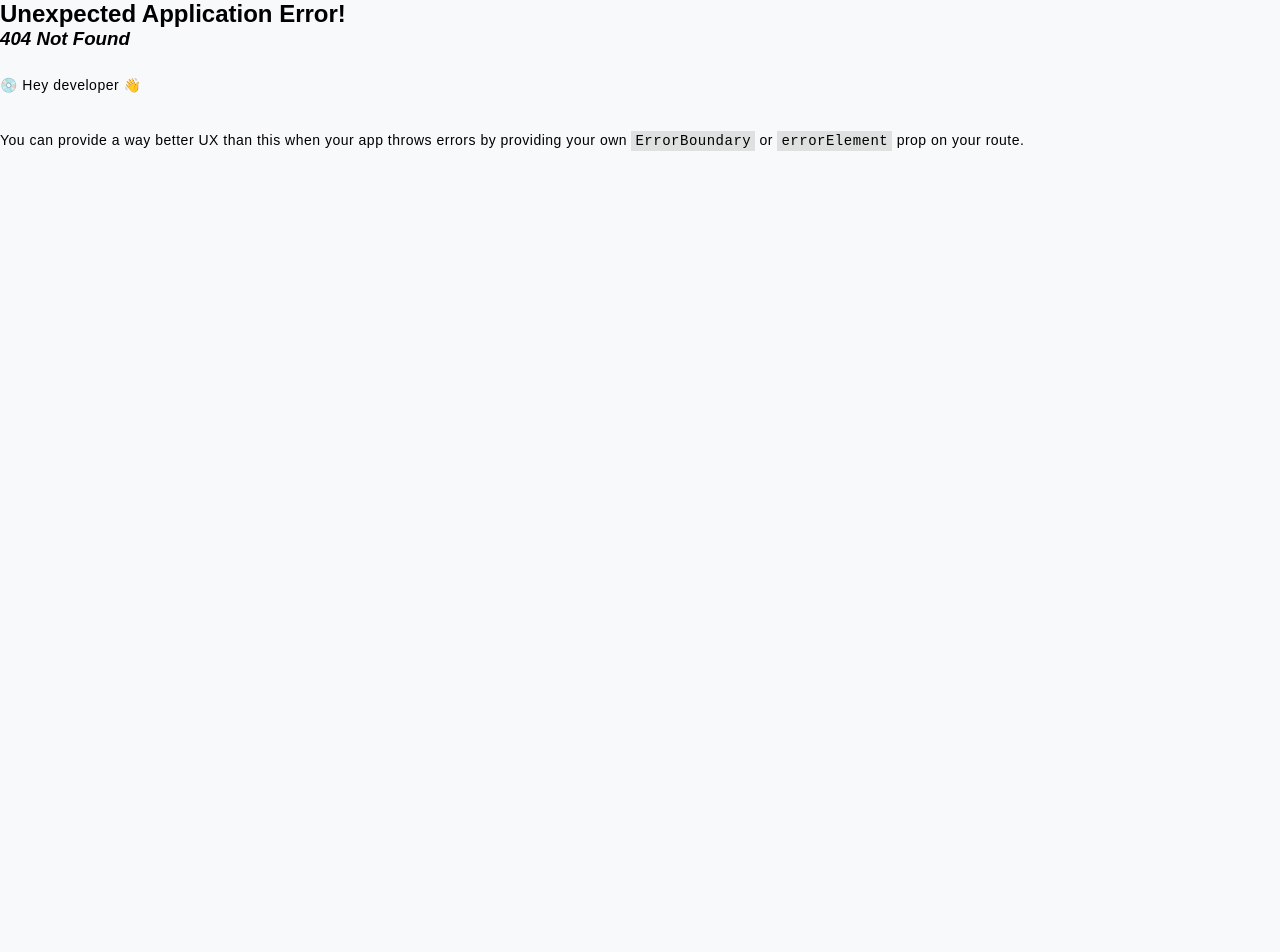
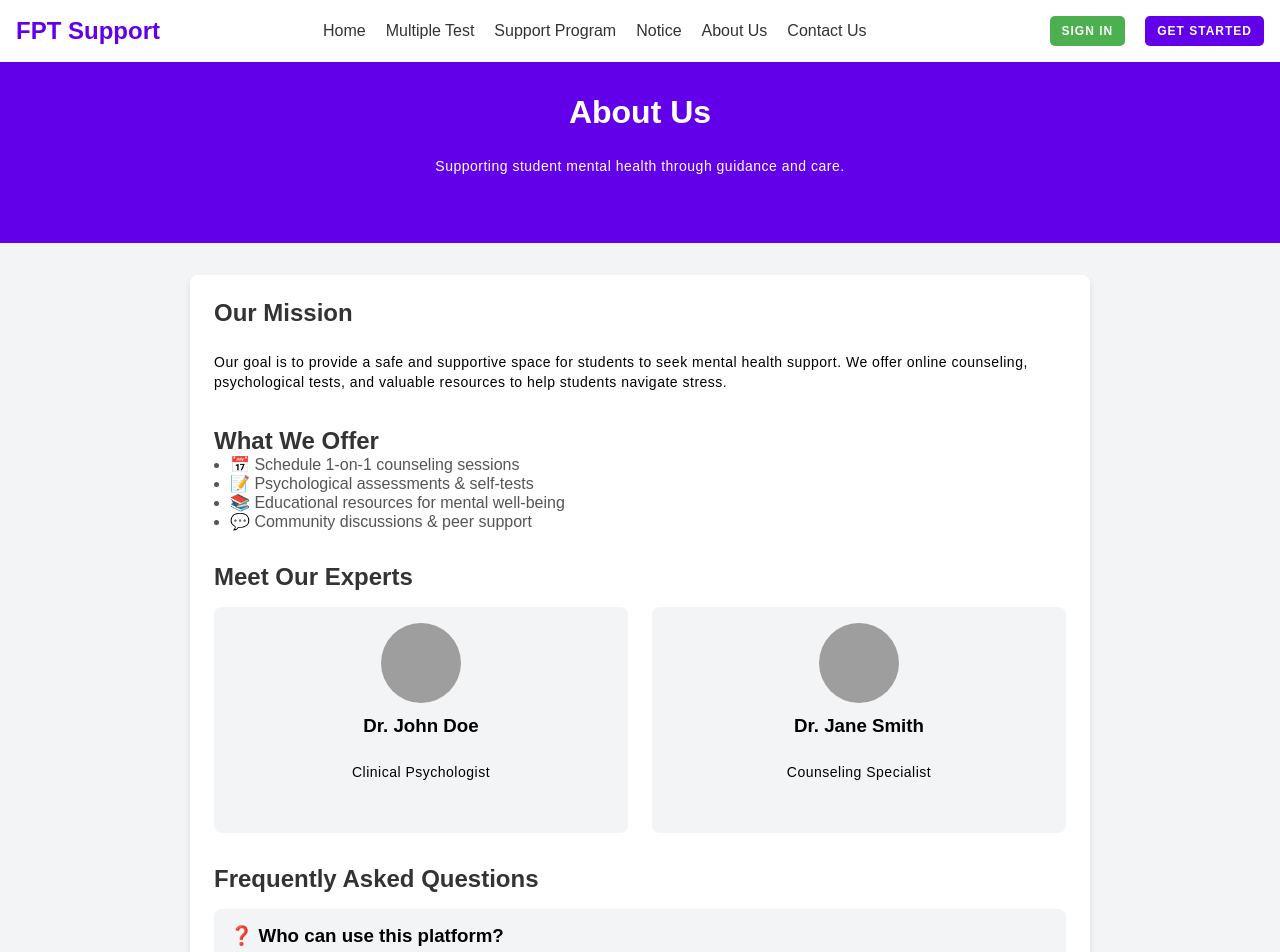
Before and after one commit to ThisIsLAK/Health-Consultant-System, a React (Vite) app in the folder FE/: page /aboutus in a window 1280 px wide. Before the commit this address had no page. Shown: the top 952 px of the page. Before the commit the page ends 800 px from the top, so only its background shows below. Built offline with nearby package versions, Linux system fonts and the light colour scheme; grey boxes are pictures that could not be loaded; the HTML template or start-up script is replaced by a standard one.

Commit message:
Create About Us page

```diff
--- a/FE/src/App.jsx
+++ b/FE/src/App.jsx
@@ -6,6 +6,7 @@ import LoginSignup from './pages/login/LoginSignup';
 import Homepage from './pages/student/Homepage';
 import UserProfile from './pages/student/UserProfile';
 import ContactUs from './pages/student/ContactUs';
+import AboutUs from './pages/student/AboutUs';
 
 const router = createBrowserRouter([
   {
@@ -23,6 +24,10 @@ const router = createBrowserRouter([
   {
     path: "/contact",
     element: <ContactUs />,
+  },
+  {
+    path: "/aboutus",
+    element: <AboutUs/>,
   }
 ]);
 
--- a/FE/src/pages/components/homepage/Navbar.jsx
+++ b/FE/src/pages/components/homepage/Navbar.jsx
@@ -8,7 +8,7 @@ const Navbar = () => (
             <a href="#">Multiple Test</a>
             <a href="#">Support Program</a>
             <a href="#">Notice</a>
-            <a href="#">About Us</a>
+            <a href="/aboutus">About Us</a>
             <a href="/contact">Contact Us</a>
         </div>
         <div className="navbar-actions">
--- /dev/null
+++ b/FE/src/pages/student/AboutUs.css
@@ -0,0 +1,70 @@
+/* About Us Page Styles */
+.about-container {
+    background-color: #f3f4f6;
+    min-height: 100vh;
+    display: flex;
+    flex-direction: column;
+    align-items: center;
+  }
+
+  .about-header {
+    background-color: #6200ea;
+    color: white;
+    width: 100%;
+    text-align: center;
+    padding: 2rem;
+  }
+
+  .about-content {
+    background-color: white;
+    box-shadow: 0 4px 6px rgba(0, 0, 0, 0.1);
+    border-radius: 8px;
+    padding: 1.5rem;
+    max-width: 900px;
+    width: 100%;
+    margin-top: 2rem;
+  }
+
+  .about-section {
+    margin-bottom: 2rem;
+  }
+
+  .about-section h2 {
+    font-size: 1.5rem;
+    font-weight: bold;
+    color: #333;
+  }
+
+  .about-section ul {
+    list-style-type: disc;
+    padding-left: 1rem;
+    color: #555;
+  }
+
+  .expert-grid {
+    display: grid;
+    grid-template-columns: repeat(auto-fit, minmax(200px, 1fr));
+    gap: 1.5rem;
+    margin-top: 1rem;
+  }
+
+  .expert {
+    background: #f3f4f6;
+    padding: 1rem;
+    border-radius: 8px;
+    text-align: center;
+  }
+
+  .expert img {
+    width: 80px;
+    height: 80px;
+    border-radius: 50%;
+    margin-bottom: 0.5rem;
+  }
+
+  .faq-section .faq-item {
+    background: #f3f4f6;
+    padding: 1rem;
+    border-radius: 8px;
+    margin-top: 1rem;
+  }
--- /dev/null
+++ b/FE/src/pages/student/AboutUs.jsx
@@ -0,0 +1,63 @@
+import React from "react";
+import "./AboutUs.css";
+import Footer from "../components/homepage/Footer";
+import Navbar from "../components/homepage/Navbar";
+
+const AboutUs = () => (
+    <div>
+        <Navbar/>
+        <div className="about-container">
+            <div className="about-header">
+                <h1>About Us</h1>
+                <p>Supporting student mental health through guidance and care.</p>
+            </div>
+            <div className="about-content">
+                <section className="about-section">
+                    <h2>Our Mission</h2>
+                    <p>
+                        Our goal is to provide a safe and supportive space for students to seek mental health support.
+                        We offer online counseling, psychological tests, and valuable resources to help students navigate stress.
+                    </p>
+                </section>
+                <section className="about-section">
+                    <h2>What We Offer</h2>
+                    <ul>
+                        <li>📅 Schedule 1-on-1 counseling sessions</li>
+                        <li>📝 Psychological assessments & self-tests</li>
+                        <li>📚 Educational resources for mental well-being</li>
+                        <li>💬 Community discussions & peer support</li>
+                    </ul>
+                </section>
+                <section className="about-section expert-section">
+                    <h2>Meet Our Experts</h2>
+                    <div className="expert-grid">
+                        <div className="expert">
+                            <img src="/expert1.jpg" alt="Dr. John Doe" />
+                            <h3>Dr. John Doe</h3>
+                            <p>Clinical Psychologist</p>
+                        </div>
+                        <div className="expert">
+                            <img src="/expert2.jpg" alt="Dr. Jane Smith" />
+                            <h3>Dr. Jane Smith</h3>
+                            <p>Counseling Specialist</p>
+                        </div>
+                    </div>
+                </section>
+                <section className="about-section faq-section">
+                    <h2>Frequently Asked Questions</h2>
+                    <div className="faq-item">
+                        <h3>❓ Who can use this platform?</h3>
+                        <p>Any student who needs mental health support can access our services.</p>
+                    </div>
+                    <div className="faq-item">
+                        <h3>❓ Are my conversations private?</h3>
+                        <p>Yes, all sessions and interactions are fully confidential.</p>
+                    </div>
+                </section>
+            </div>
+        </div>
+        <Footer/>
+    </div>
+);
+
+export default AboutUs;
```
